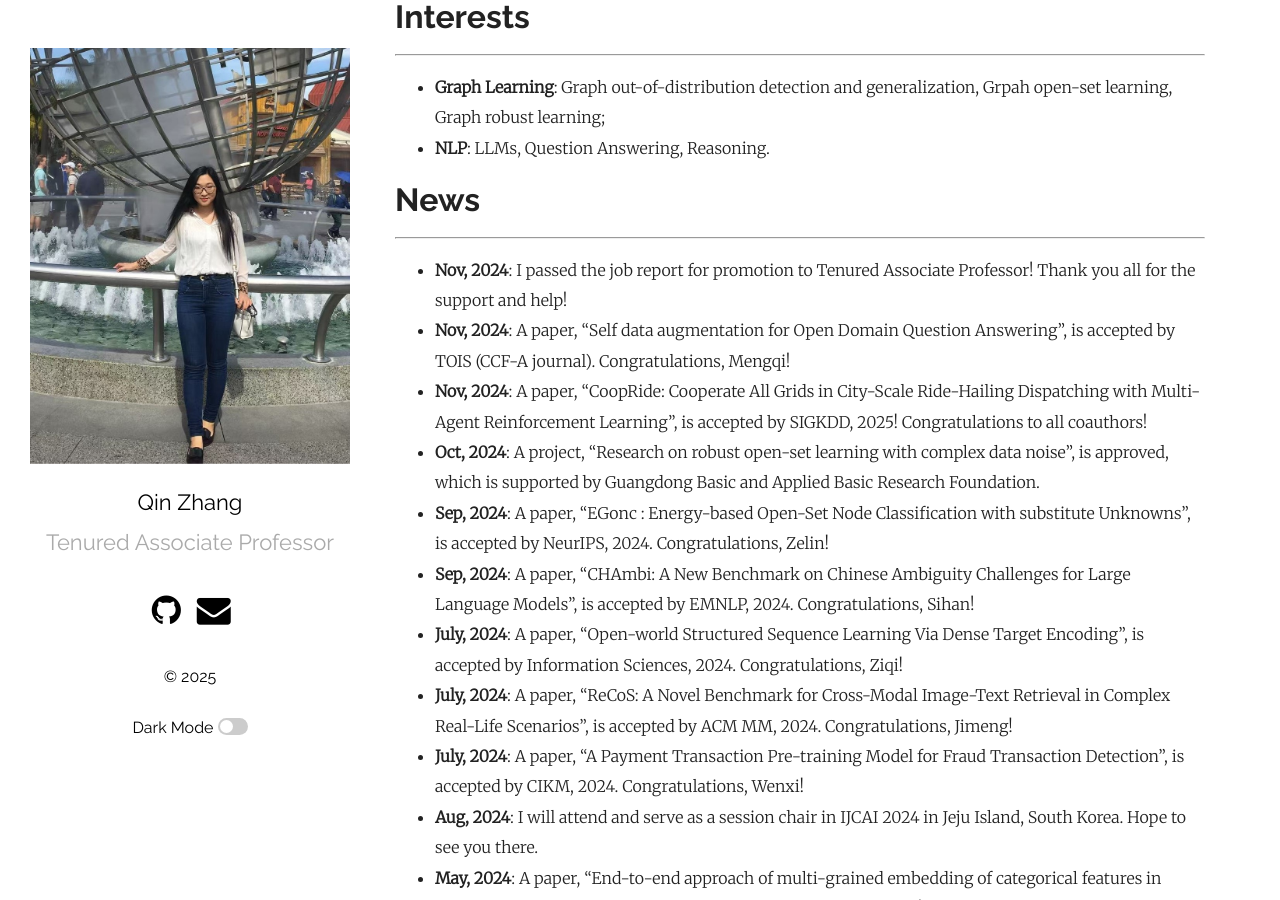
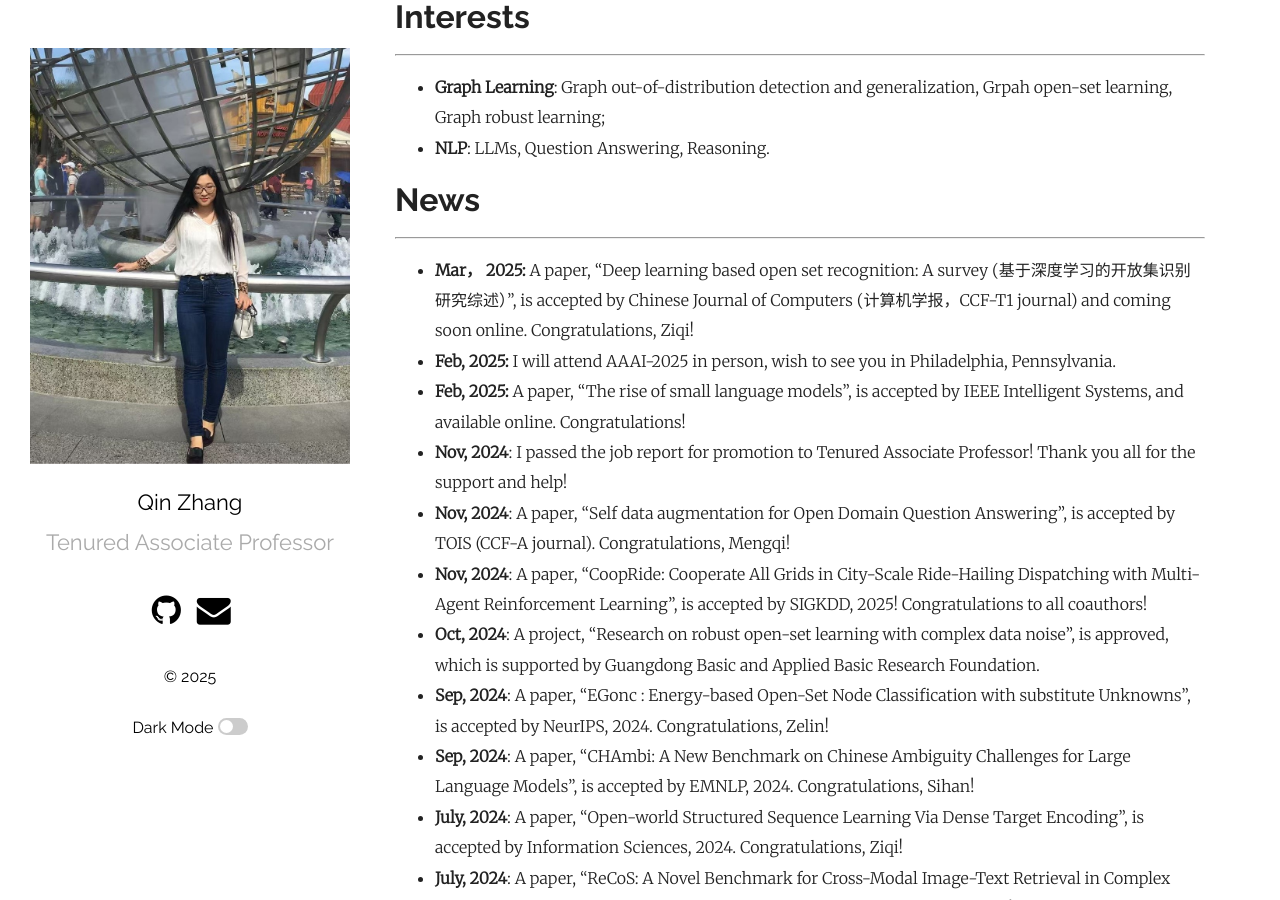
Before and after one commit to qinzhang11/qinzhang11.github.io, a Jekyll site: the page built from index.md, in a window 1280 px wide and 900 px high, scrolled down 607 px. Built offline with Jekyll 4.4.1, drawn with Linux system fonts in a browser that asks for light colours.

Commit message:
Update index.md

```diff
--- a/index.md
+++ b/index.md
@@ -19,6 +19,9 @@ Her research interests focus on **graph learning**, **natural language processin
 # News
 ---
 
+- **Mar， 2025:** A paper, “Deep learning based open set recognition: A survey (基于深度学习的开放集识别研究综述）”, is accepted by Chinese Journal of Computers (计算机学报，CCF-T1 journal) and coming soon online. Congratulations, Ziqi!
+- **Feb, 2025:** I will attend AAAI-2025 in person, wish to see you in Philadelphia, Pennsylvania.
+- **Feb, 2025:** A paper, "The rise of small language models", is accepted by IEEE Intelligent Systems, and available online. Congratulations!
 - **Nov, 2024**: I passed the job report for promotion to Tenured Associate Professor! Thank you all for the support and help!
 - **Nov, 2024**: A paper, “Self data augmentation for Open Domain Question Answering”, is accepted by TOIS (CCF-A journal). Congratulations, Mengqi!
 - **Nov, 2024**: A paper, “CoopRide: Cooperate All Grids in City-Scale Ride-Hailing Dispatching with Multi-Agent Reinforcement Learning”,  is accepted by SIGKDD, 2025! Congratulations to all coauthors!
```
